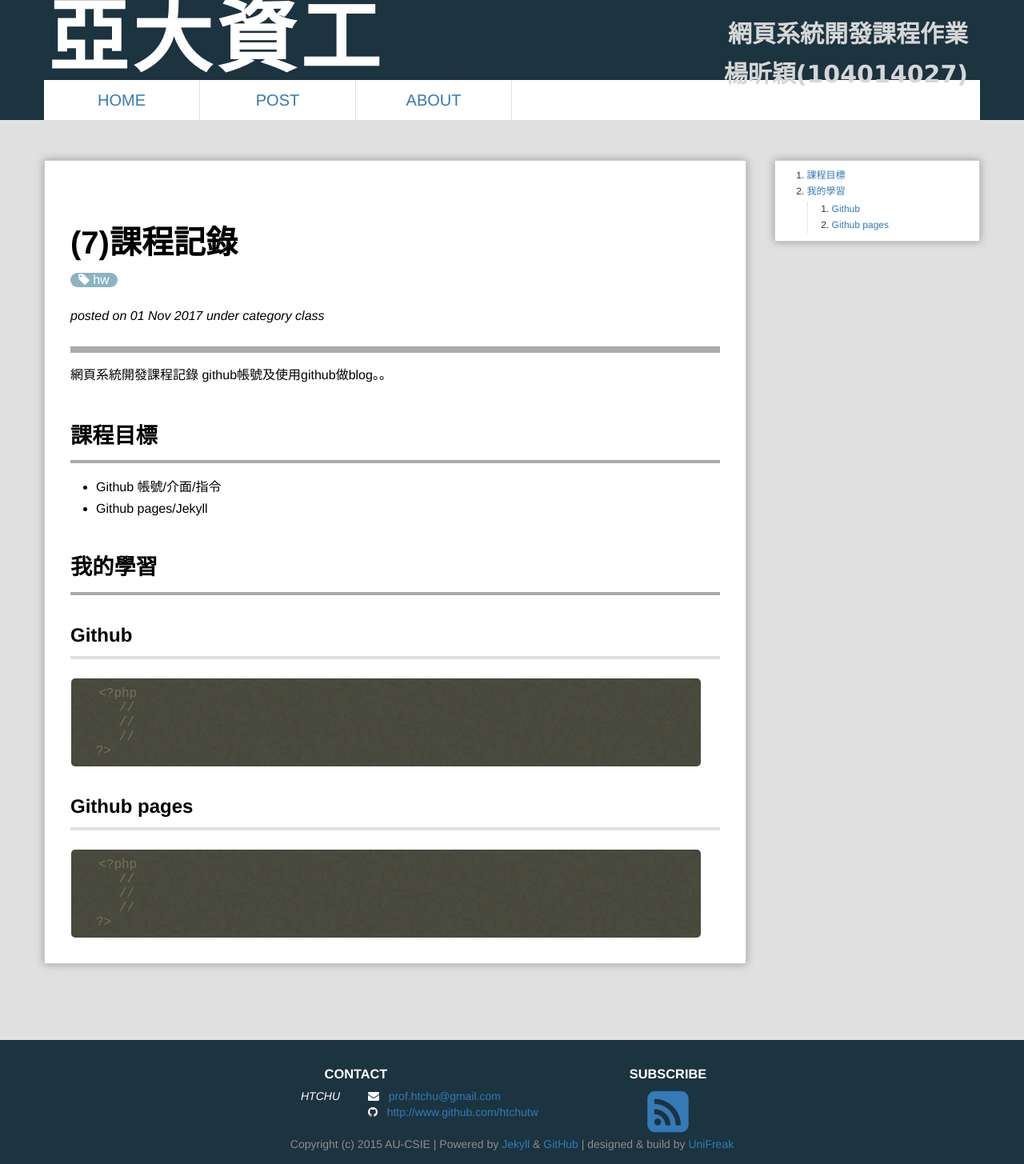
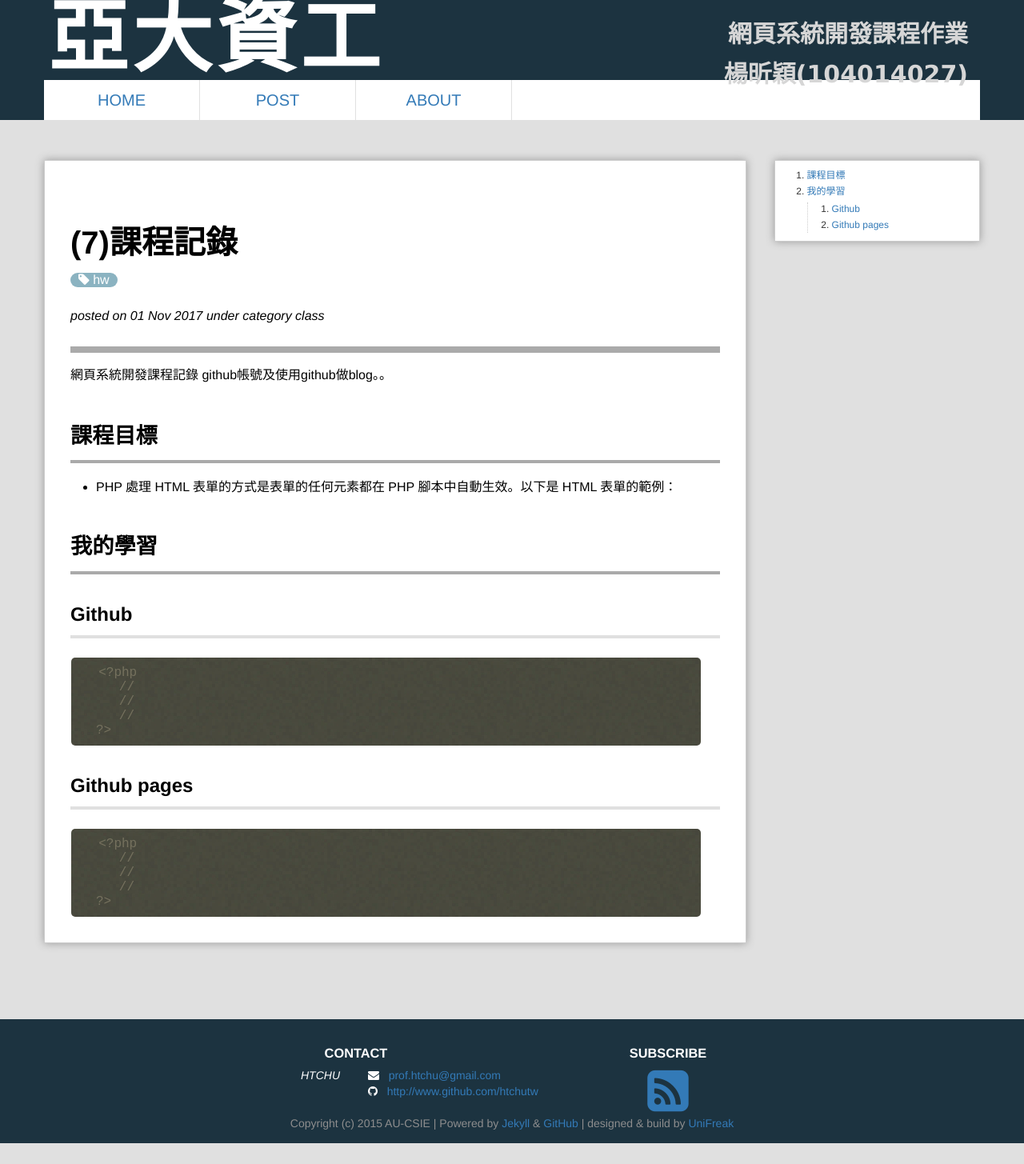
Before and after one commit to NICKTHEREAL/webcourse, a Jekyll site: the page built from _posts/2017-11-01-Class7.md, in a window 1280 px wide. Shown: the whole page at 80% size. Built offline with Jekyll 4.4.1, drawn with Linux system fonts in a browser that asks for light colours; Markdown is read by kramdown in place of the engine named in the settings; comment, search, counter and statistics services are not loaded; after the commit the page ends 1429 px from its top, so only the background shows below that.

Commit message:
Update 2017-11-01-Class7.md

```diff
--- a/_posts/2017-11-01-Class7.md
+++ b/_posts/2017-11-01-Class7.md
@@ -10,8 +10,7 @@ excerpt: "第7週課程。"
 github帳號及使用github做blog。。
 
 # 課程目標
-- Github 帳號/介面/指令
-- Github pages/Jekyll
+- PHP 處理 HTML 表單的方式是表單的任何元素都在 PHP 腳本中自動生效。以下是 HTML 表單的範例：
 
 # 我的學習
 
```
